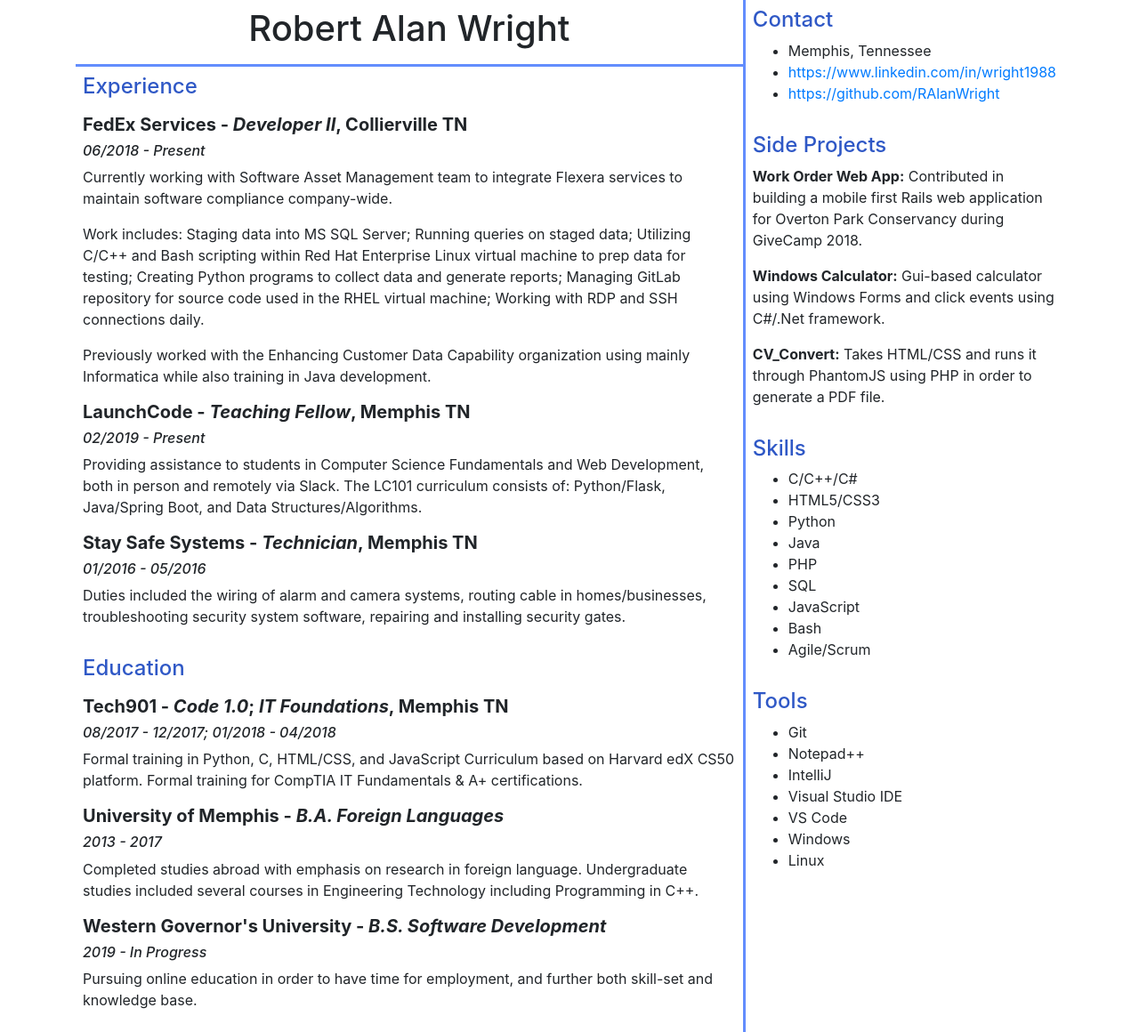
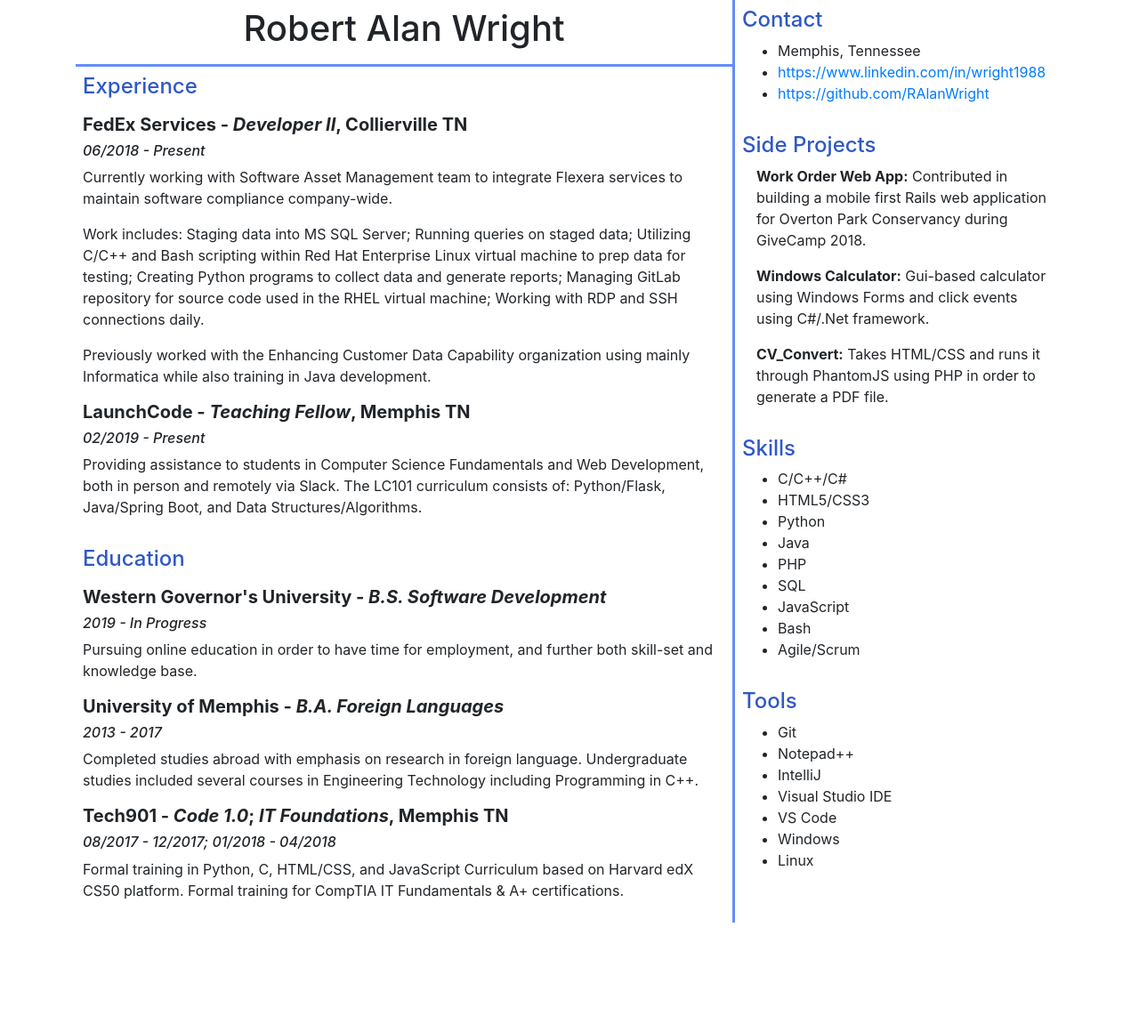
Before and after one commit to RAlanWright/CV_Convert, a PHP site: page / in a window 1280 px wide. Shown: the whole page at 89% size. After the commit the page ends 1037 px from the top, so only its background shows below. Run offline with PHP 8.4, Linux system fonts and the light colour scheme.

Commit message:
More resume cleanup; Removed irrelevant work history

```diff
--- a/index.html
+++ b/index.html
@@ -39,22 +39,14 @@
           remotely via Slack. The LC101 curriculum consists of: Python/Flask, Java/Spring Boot, and Data
           Structures/Algorithms.
         </p>
-
-        <p>
-          <h5 class="strongFont">Stay Safe Systems - <em>Technician</em>, Memphis TN</h5>
-          <h6><em>01/2016 - 05/2016</em></h6>
-          Duties included the wiring of alarm and camera systems, routing cable in homes/businesses, troubleshooting
-          security system software, repairing and installing security gates.
-        </p>
       </section>
 
       <section>
         <h4 class="strongFontBlue">Education</h4>
         <p>
-          <h5 class="strongFont">Tech901 - <em>Code 1.0</em>; <em>IT Foundations</em>, Memphis TN </h5>
-          <h6><em>08/2017 - 12/2017; 01/2018 - 04/2018</em></h6> Formal training in Python, C, HTML/CSS, and JavaScript
-          Curriculum based on Harvard edX CS50 platform. Formal training for CompTIA IT Fundamentals & A+
-          certifications.
+          <h5 class="strongFont">Western Governor's University - <em>B.S. Software Development</em></h5>
+          <h6><em>2019 - In Progress </em></h6> Pursuing online education in order to have time for employment, and
+          further both skill-set and knowledge base.
         </p>
         <p>
           <h5 class="strongFont">University of Memphis - <em>B.A. Foreign Languages</em></h5>
@@ -62,9 +54,10 @@
           Undergraduate studies included several courses in Engineering Technology including Programming in C++.
         </p>
         <p>
-          <h5 class="strongFont">Western Governor's University - <em>B.S. Software Development</em></h5>
-          <h6><em>2019 - In Progress </em></h6> Pursuing online education in order to have time for employment, and
-          further both skill-set and knowledge base.
+          <h5 class="strongFont">Tech901 - <em>Code 1.0</em>; <em>IT Foundations</em>, Memphis TN </h5>
+          <h6><em>08/2017 - 12/2017; 01/2018 - 04/2018</em></h6> Formal training in Python, C, HTML/CSS, and JavaScript
+          Curriculum based on Harvard edX CS50 platform. Formal training for CompTIA IT Fundamentals & A+
+          certifications.
         </p>
       </section>
     </div>
@@ -83,13 +76,14 @@
       <section>
         <h4 class="strongFontBlue">Side Projects</h4>
 
+      <div class="projects">
         <p><strong>Work Order Web App:</strong> Contributed in building a mobile first
           Rails web application for Overton Park Conservancy during GiveCamp 2018.</p>
         <p><strong>Windows Calculator:</strong> Gui-based calculator using Windows Forms and click events using C#/.Net
           framework. </p>
         <p><strong>CV_Convert:</strong> Takes HTML/CSS and runs it through PhantomJS using PHP in order to generate a
           PDF file.</p>
-
+        </div>
       </section>
 
       <section>
--- a/styles.css
+++ b/styles.css
@@ -20,7 +20,7 @@
 }
 
 .col2 {
-  flex: 1;
+  flex: 2;
   border-left:3px solid #638DFD;
 }
 
@@ -32,10 +32,6 @@
   color:#2F58C6;
 }
 
-#headerSides {
-  padding-left: 1em;
-}
-
 section {
   min-height: 10px;
   padding: .5em;
@@ -44,3 +40,7 @@ section {
 .nameSpace {
 	text-align: center;
 }
+
+.projects {
+  padding-left: 1em;
+}
```
